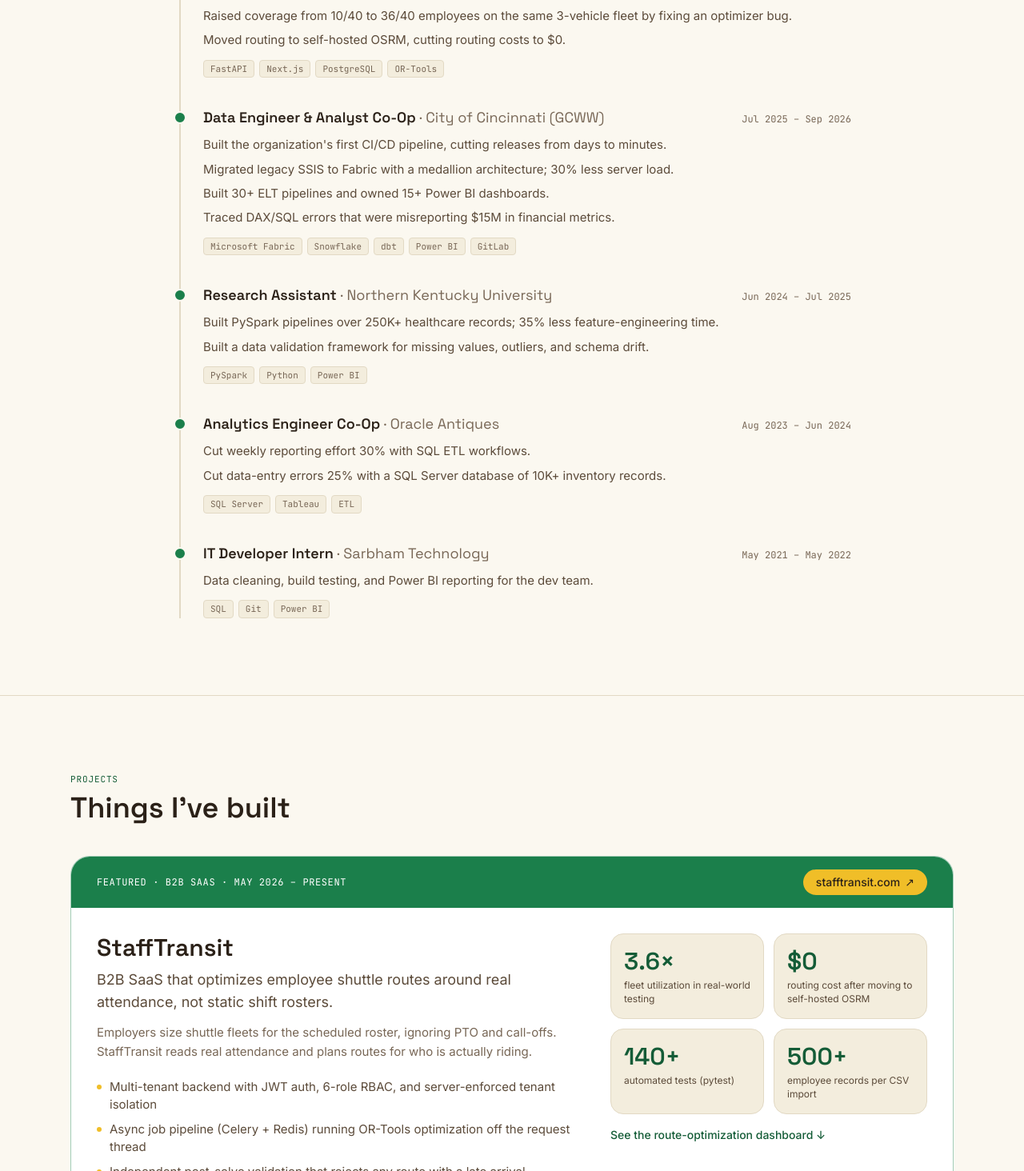
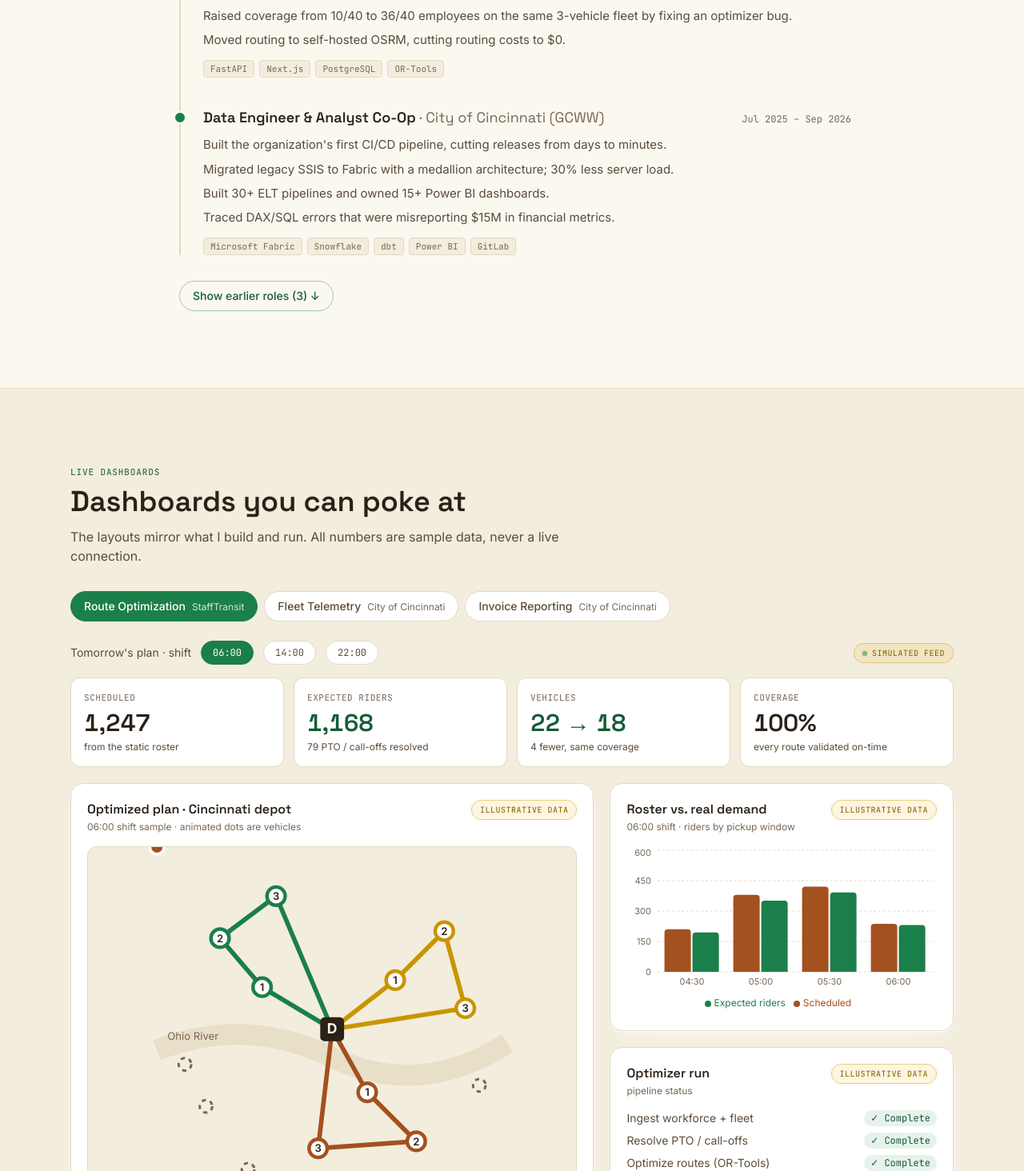
Before and after one commit to pranjalpok/pranjal_portfolio, a React (Vite) app: page / in a window 1280 px wide. Shown: the part 1186-2650 px from the top of the page at 80% size. Built offline with nearby package versions, Linux system fonts and the light colour scheme.

Commit message:
Collapse earlier roles; move dashboards between experience and projects
Co-Authored-By: Claude Sonnet 5 <noreply@anthropic.com>

```diff
--- a/src/App.jsx
+++ b/src/App.jsx
@@ -17,8 +17,8 @@ export default function App() {
         <Hero />
         <Stats />
         <Experience />
+        <Dashboards />
         <Projects />
-        <Dashboards />
         <Skills />
         <Sdlc />
         <AboutContact />
--- a/src/components/Experience.jsx
+++ b/src/components/Experience.jsx
@@ -1,15 +1,12 @@
+import { useState } from "react";
 import { experience } from "../data/resumeData";
 
-export default function Experience() {
+const VISIBLE = 2; // most recent roles always shown; the rest sit behind a toggle
+
+function Role({ e, current }) {
   return (
-    <section id="experience" className="py-20 lg:py-24 scroll-mt-16">
-      <div className="max-w-4xl mx-auto px-6">
-        <p className="eyebrow">Experience</p>
-        <h2 className="font-display text-3xl sm:text-4xl font-semibold text-ink mt-2 mb-10">Where I've worked</h2>
-        <ol className="relative border-l-2 border-panel-border ml-2 space-y-9">
-          {experience.map((e, i) => (
-            <li key={e.id} className="pl-7 relative">
-              <span className={`absolute -left-[9px] top-1.5 w-4 h-4 rounded-full border-2 border-page ${i === 0 ? "bg-bill-tint" : "bg-mallard"}`} />
+    <li className="pl-7 relative">
+      <span className={`absolute -left-[9px] top-1.5 w-4 h-4 rounded-full border-2 border-page ${current ? "bg-bill-tint" : "bg-mallard"}`} />
       <div className="flex flex-wrap items-baseline justify-between gap-x-4">
         <h3 className="font-display text-lg font-semibold text-ink">
           {e.role} <span className="text-ink-dim font-normal">· {e.org}</span>
@@ -27,8 +24,32 @@ export default function Experience() {
         ))}
       </div>
     </li>
-          ))}
+  );
+}
+
+export default function Experience() {
+  const [showAll, setShowAll] = useState(false);
+  const recent = experience.slice(0, VISIBLE);
+  const earlier = experience.slice(VISIBLE);
+
+  return (
+    <section id="experience" className="py-20 lg:py-24 scroll-mt-16">
+      <div className="max-w-4xl mx-auto px-6">
+        <p className="eyebrow">Experience</p>
+        <h2 className="font-display text-3xl sm:text-4xl font-semibold text-ink mt-2 mb-10">Where I've worked</h2>
+        <ol className="relative border-l-2 border-panel-border ml-2 space-y-9">
+          {recent.map((e, i) => <Role key={e.id} e={e} current={i === 0} />)}
+          {showAll && earlier.map((e) => <Role key={e.id} e={e} />)}
         </ol>
+        {earlier.length > 0 && (
+          <button
+            onClick={() => setShowAll((v) => !v)}
+            aria-expanded={showAll}
+            className="mt-8 ml-2 text-sm font-medium text-mallard-deep border border-mallard/40 rounded-full px-4 py-2 hover:bg-mallard/10 transition-colors"
+          >
+            {showAll ? "Hide earlier roles ↑" : `Show earlier roles (${earlier.length}) ↓`}
+          </button>
+        )}
       </div>
     </section>
   );
--- a/src/components/Nav.jsx
+++ b/src/components/Nav.jsx
@@ -5,8 +5,8 @@ import Duck from "./Duck";
 
 const LINKS = [
   { href: "#experience", label: "Experience" },
+  { href: "#dashboards", label: "Dashboards" },
   { href: "#projects", label: "Projects" },
-  { href: "#dashboards", label: "Dashboards" },
   { href: "#skills", label: "Skills" },
   { href: "#sdlc", label: "SDLC" },
   { href: "#contact", label: "Contact" },
--- a/src/components/Projects.jsx
+++ b/src/components/Projects.jsx
@@ -41,7 +41,7 @@ function StaffTransitCard() {
             </div>
           ))}
           <a href="#dashboards" className="col-span-2 text-sm text-mallard-deep font-medium hover:underline mt-1">
-            See the route-optimization dashboard ↓
+            See the route-optimization dashboard ↑
           </a>
         </div>
       </div>
@@ -72,7 +72,7 @@ function ProjectCard({ p }) {
 
 export default function Projects() {
   return (
-    <section id="projects" className="py-20 lg:py-24 border-t border-panel-border scroll-mt-16">
+    <section id="projects" className="py-20 lg:py-24 scroll-mt-16">
       <div className="max-w-6xl mx-auto px-6">
         <p className="eyebrow">Projects</p>
         <h2 className="font-display text-3xl sm:text-4xl font-semibold text-ink mt-2 mb-10">Things I've built</h2>
--- a/src/components/Skills.jsx
+++ b/src/components/Skills.jsx
@@ -7,7 +7,7 @@ const TONES = {
 
 export default function Skills() {
   return (
-    <section id="skills" className="py-20 lg:py-24 scroll-mt-16">
+    <section id="skills" className="py-20 lg:py-24 border-t border-panel-border scroll-mt-16">
       <div className="max-w-6xl mx-auto px-6">
         <p className="eyebrow">Skills</p>
         <h2 className="font-display text-3xl sm:text-4xl font-semibold text-ink mt-2 mb-10">Two lanes, one stack</h2>
```
Lines whose indentation alone changed are shown as unchanged.
